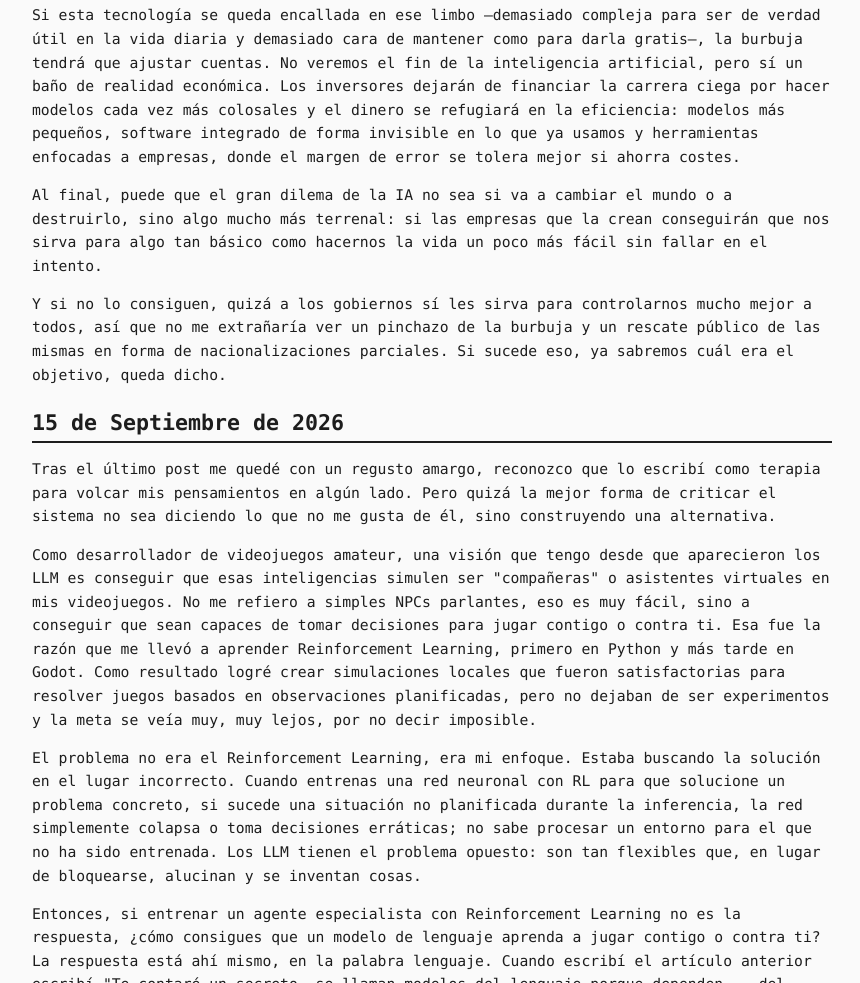
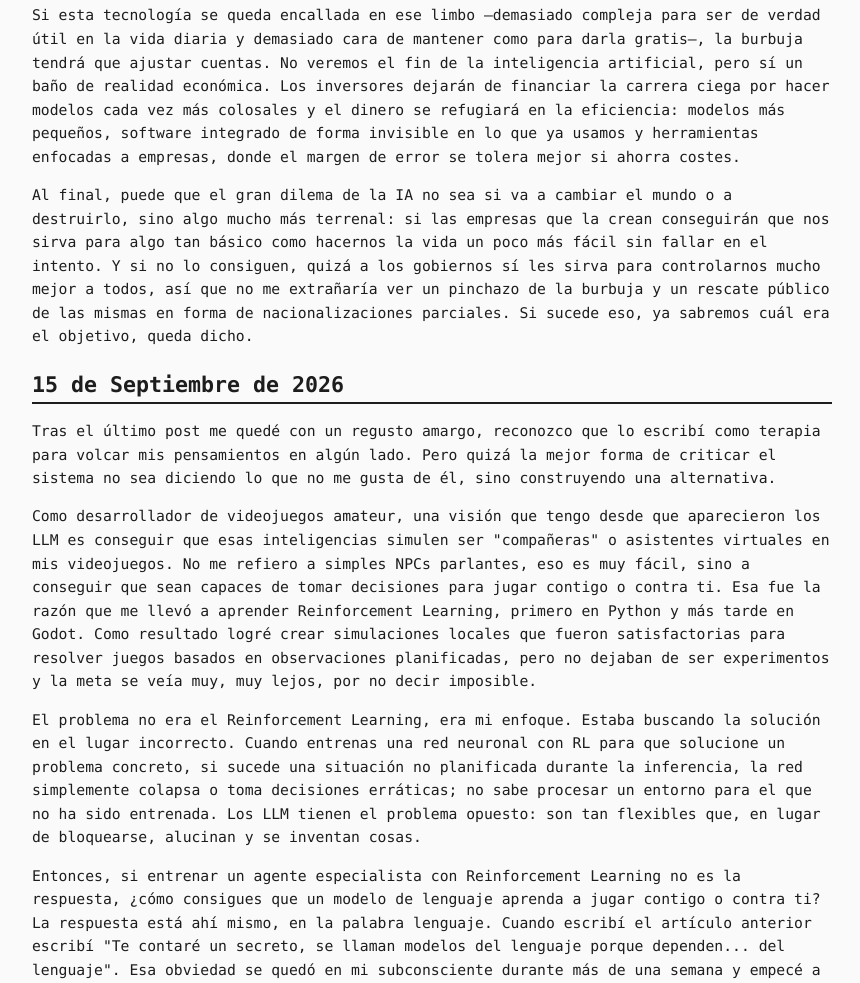
Before and after one commit to hcosta/hcosta.github.io, a website: page blog/index.html in a window 1280 px wide. Shown: the part 967-1950 px from the top of the page, without its empty margins (208-1068 px from the left). Drawn offline with Linux system fonts and the light colour scheme.

Commit message:
Update index.html

```diff
--- a/blog/index.html
+++ b/blog/index.html
@@ -52,8 +52,7 @@
     <p>Pero lo más extravagante no es la cifra, sino leer esa ambición desmedida justo al lado de las advertencias para inversores donde avisan de que su propio producto podría entrañar un "riesgo catastrófico o existencial para la humanidad". La jugada es brillante por partida doble. Por un lado se lavan las manos legalmente por si las cosas salen mal, y por el otro le dicen al mercado que su tecnología es tan increíblemente poderosa que hasta da miedo, justificando así la quema de billetes a ritmo de vértigo.</p>
     <p>El problema es que la realidad cotidiana del usuario no es un apocalipsis robótico, sino una constante pequeña frustración. Pretender adueñarte de la infraestructura económica global mientras tu asistente alucina un dato en una hoja de cálculo o se atranca al hacer una reserva online genera una brecha gigante entre la expectativa y la utilidad.</p>
     <p>Si esta tecnología se queda encallada en ese limbo —demasiado compleja para ser de verdad útil en la vida diaria y demasiado cara de mantener como para darla gratis—, la burbuja tendrá que ajustar cuentas. No veremos el fin de la inteligencia artificial, pero sí un baño de realidad económica. Los inversores dejarán de financiar la carrera ciega por hacer modelos cada vez más colosales y el dinero se refugiará en la eficiencia: modelos más pequeños, software integrado de forma invisible en lo que ya usamos y herramientas enfocadas a empresas, donde el margen de error se tolera mejor si ahorra costes.</p>
-    <p>Al final, puede que el gran dilema de la IA no sea si va a cambiar el mundo o a destruirlo, sino algo mucho más terrenal: si las empresas que la crean conseguirán que nos sirva para algo tan básico como hacernos la vida un poco más fácil sin fallar en el intento.</p>
-    <p>Y si no lo consiguen, quizá a los gobiernos sí les sirva para controlarnos mucho mejor a todos, así que no me extrañaría ver un pinchazo de la burbuja y un rescate público de las mismas en forma de nacionalizaciones parciales. Si sucede eso, ya sabremos cuál era el objetivo, queda dicho.</p>
+    <p>Al final, puede que el gran dilema de la IA no sea si va a cambiar el mundo o a destruirlo, sino algo mucho más terrenal: si las empresas que la crean conseguirán que nos sirva para algo tan básico como hacernos la vida un poco más fácil sin fallar en el intento. Y si no lo consiguen, quizá a los gobiernos sí les sirva para controlarnos mucho mejor a todos, así que no me extrañaría ver un pinchazo de la burbuja y un rescate público de las mismas en forma de nacionalizaciones parciales. Si sucede eso, ya sabremos cuál era el objetivo, queda dicho.</p>
   </article>
 
   <article class="blog-article">
```
